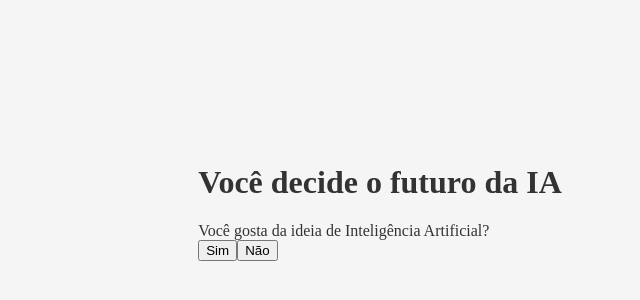
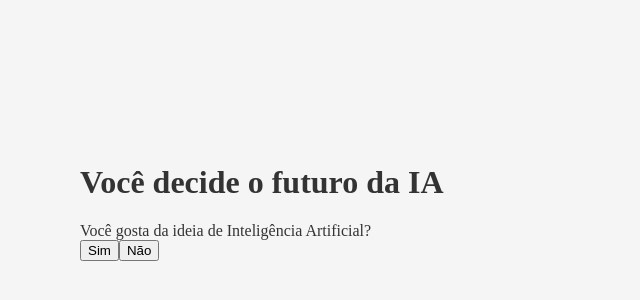
Before and after one commit to Hypnoxiz/IA3D, a plain HTML site: page index.html in a window 1280 px wide. Shown: the part 198-498 px from the top of the page, without its empty margins (260-900 px from the left). Drawn offline with Linux system fonts and the light colour scheme.

Commit message:
Add files via upload

```diff
--- a/style.css
+++ b/style.css
@@ -14,3 +14,12 @@ body{
     min-height: 100vh;
 
 }
+
+.caixa-principal{
+    background-color: var(--cor-fundo);
+    width: 90%;
+    max-width: 600px;
+
+
+
+}
```
